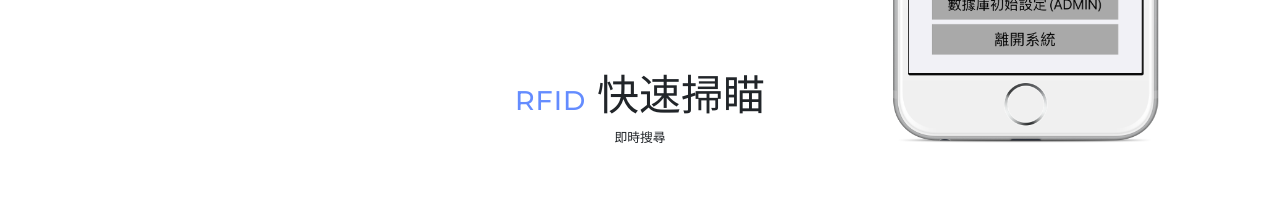
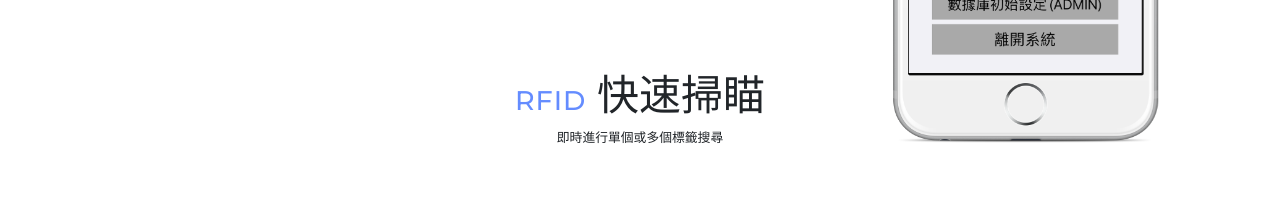
Before and after one commit to rfidapp/rfidapp.github.io, a plain HTML site: page index.html in a window 1280 px wide. Shown: the part 800-1018 px from the top of the page. Drawn offline with Linux system fonts and the light colour scheme.

Commit message:
Initial commit

```diff
--- a/index.html
+++ b/index.html
@@ -96,7 +96,7 @@
 	<div class="fh5co-advantages-outer">
 		<div class="container">
 			<h1 class="second-title"><span class="span-perfect">RFID</span> <span class="span-features">快速掃瞄</span></h1>
-			<small>即時搜尋</small>
+			<small>即時進行單個或多個標籤搜尋</small>
 
 			<div class="row fh5co-advantages-grid-columns wow animated fadeIn" data-wow-delay="0.36s">
 
```
